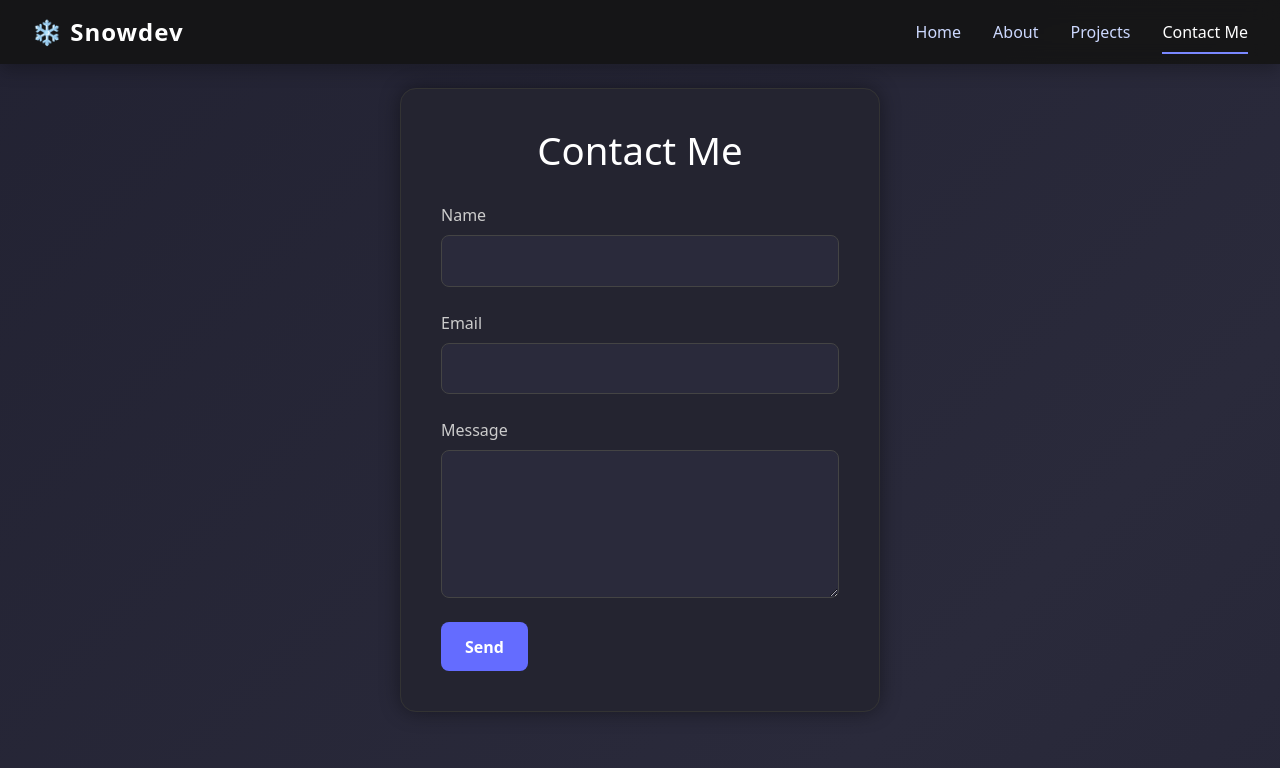
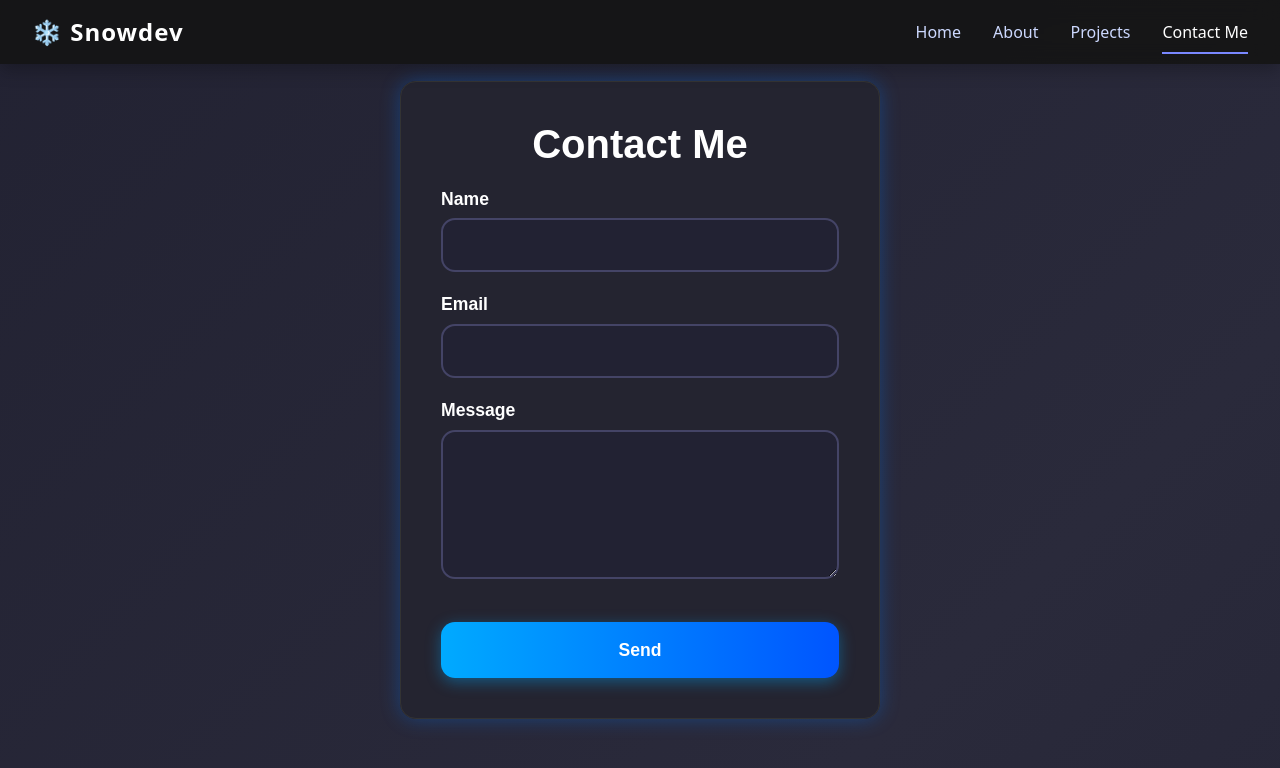
Before and after one commit to snowcloudsx/portfolio-m, a Vue app: page /contact in a window 1280 px wide. Shown: the top 768 px of the page. Built offline with nearby package versions, Linux system fonts and the light colour scheme.

Commit message:
Update Contact.vue

```diff
--- a/src/pages/Contact.vue
+++ b/src/pages/Contact.vue
@@ -15,20 +15,35 @@
           <label for="message">Message</label>
           <textarea id="message" rows="5" v-model="form.message" required></textarea>
         </div>
-        <div class="animate-slide-delay-4">
-          <button type="submit">Send</button>
+
+        <div class="field-group animate-slide-delay-4" style="margin-top: 1rem;">
+          <!-- Google reCAPTCHA widget -->
+          <div
+            class="g-recaptcha"
+            data-sitekey="6Ld8HUIrAAAAAIJPFOeJ3vKcED5qyn5o530_NqKE"
+          ></div>
+        </div>
+
+        <div class="animate-slide-delay-5" style="margin-top: 1.5rem;">
+          <button type="submit" :disabled="loading">
+            {{ loading ? "Sending..." : "Send" }}
+          </button>
         </div>
       </form>
     </div>
 
-    <div v-if="popup.visible" class="popup" :class="{ success: popup.success, error: !popup.success }">
+    <div
+      v-if="popup.visible"
+      class="popup"
+      :class="{ success: popup.success, error: !popup.success }"
+    >
       {{ popup.message }}
     </div>
   </div>
 </template>
 
 <script>
-import emailjs from 'emailjs-com';
+import emailjs from "emailjs-com";
 
 const BanWordPatterns = [
   /f[\W_]*[uüv][\W_]*[cçkq][\W_]*k/i,
@@ -52,36 +67,40 @@ const BanWordPatterns = [
   /s[\W_]*[p]+[\W_]*[i1!]+[\W_]*[cçkq]+/i,
   /t[\W_]*[w]+[\W_]*[a@]+[\W_]*[t+]/i,
   /m[\W_]*[o0]+[\W_]*[t+]+[\W_]*[h]+[\W_]*[e3]+[\W_]*[r]+[\W_]*[f]+[\W_]*[uü]+[\W_]*[cçkq]+[\W_]*[k]/i,
-  /a[\W_]*[s$5]+[\W_]*[s$5]+[\W_]*[h]+[\W_]*[o0]+[\W_]*[l3e]+/i
+  /a[\W_]*[s$5]+[\W_]*[s$5]+[\W_]*[h]+[\W_]*[o0]+[\W_]*[l3e]+/i,
 ];
 
-function normalize(text) {
-  return text
-    .toLowerCase()
-    .replace(/[\W_]+/g, ''); // remove all non-word characters (symbols, spaces, punctuation)
+function containsBannedWord(text) {
+  return BanWordPatterns.some((pattern) => pattern.test(text));
 }
 
-function containsBannedWord(text) {
-  const normalized = normalize(text);
-  return BanWordPatterns.some(pattern => pattern.test(normalized));
-}
-
-
 export default {
-  name: "App",
+  name: "ContactForm",
   data() {
     return {
       form: {
         name: "",
         email: "",
-        message: ""
+        message: "",
       },
       popup: {
         visible: false,
         message: "",
-        success: true
+        success: true,
+      },
+      loading: false,
+      lastSentTimestampKey: "contactFormLastSent",
+    };
+  },
+  mounted() {
+    if (!document.getElementById("recaptcha-script")) {
+      const script = document.createElement("script");
+      script.id = "recaptcha-script";
+      script.src = "https://www.google.com/recaptcha/api.js";
+      script.async = true;
+      script.defer = true;
+      document.head.appendChild(script);
     }
-    };
   },
   methods: {
     showPopup(message, success = true) {
@@ -92,9 +111,33 @@ export default {
         this.popup.visible = false;
       }, 4000);
     },
+    isRateLimited() {
+      const lastSent = localStorage.getItem(this.lastSentTimestampKey);
+      if (!lastSent) return false;
+      const lastSentTime = parseInt(lastSent, 10);
+      const now = Date.now();
+      return now - lastSentTime < 60000; // 1 minute
+    },
+    setRateLimitTimestamp() {
+      localStorage.setItem(this.lastSentTimestampKey, Date.now().toString());
+    },
+    validateRecaptcha() {
+      return (
+        window.grecaptcha &&
+        window.grecaptcha.getResponse &&
+        window.grecaptcha.getResponse().length > 0
+      );
+    },
+    resetRecaptcha() {
+      if (window.grecaptcha) {
+        window.grecaptcha.reset();
+      }
+    },
     submitForm() {
-      // Check for profanity
+      if (this.loading) return;
+
       const { name, email, message } = this.form;
+
       if (
         containsBannedWord(name) ||
         containsBannedWord(email) ||
@@ -104,8 +147,23 @@ export default {
         return;
       }
 
-      // Send with emailjs
-      emailjs.send(
+      if (this.isRateLimited()) {
+        this.showPopup(
+          "You can only send one message per minute. Please wait and try again.",
+          false
+        );
+        return;
+      }
+
+      if (!this.validateRecaptcha()) {
+        this.showPopup("Please complete the reCAPTCHA.", false);
+        return;
+      }
+
+      this.loading = true;
+
+      emailjs
+        .send(
           "service_6r50e8j",
           "template_mfagmof",
           { name, email, message },
@@ -116,13 +174,19 @@ export default {
           this.form.name = "";
           this.form.email = "";
           this.form.message = "";
+          this.setRateLimitTimestamp();
+          this.resetRecaptcha();
         })
         .catch((error) => {
           console.error("FAILED...", error);
           this.showPopup("Failed to send message. Please try again.", false);
+          this.resetRecaptcha();
+        })
+        .finally(() => {
+          this.loading = false;
         });
-    }
-  }
+    },
+  },
 };
 </script>
 
@@ -145,120 +209,99 @@ export default {
   border: 1px solid #333;
   border-radius: 16px;
   padding: 2.5rem;
+  width: 100%;
   max-width: 480px;
-  width: 100%;
-  box-shadow: 0 0 20px rgba(0, 0, 0, 0.4);
-  animation: fadeInUp 1s ease-out;
+  box-shadow: 0 0 20px #0077ff55;
+  font-family: "Poppins", sans-serif;
+  user-select: none;
 }
 
 h1 {
+  font-weight: 700;
+  font-size: 2.5rem;
+  margin-bottom: 1.2rem;
+  user-select: none;
   text-align: center;
-  margin-bottom: 2rem;
-  font-size: 2.4rem;
-  color: #ffffff;
 }
 
-form {
+.field-group {
+  margin-bottom: 1.2rem;
   display: flex;
   flex-direction: column;
 }
 
-.field-group {
-  display: flex;
-  flex-direction: column;
-  margin-bottom: 1.5rem;
-}
-
 label {
-  font-weight: 500;
-  margin-bottom: 0.5rem;
-  color: #ccc;
+  font-weight: 600;
+  font-size: 1.1rem;
+  margin-bottom: 0.4rem;
+  user-select: none;
 }
 
 input,
 textarea {
-  background-color: #2a2a3b;
-  color: #fff;
-  border: 1px solid #444;
-  border-radius: 8px;
+  background-color: #222233;
+  border: 2px solid #444466;
+  border-radius: 14px;
   padding: 0.8rem 1rem;
   font-size: 1rem;
-  transition: border-color 0.3s, box-shadow 0.3s;
+  font-family: "Poppins", sans-serif;
+  color: white;
+  transition: border-color 0.3s ease;
 }
 
 input:focus,
 textarea:focus {
+  border-color: #00aaff;
   outline: none;
-  border-color: #646cff;
-  box-shadow: 0 0 10px #646cff66;
 }
 
 button {
-  background-color: #646cff;
+  background: linear-gradient(90deg, #00aaff, #0055ff);
   color: white;
-  font-weight: 600;
-  font-size: 1rem;
-  padding: 0.8rem 1.5rem;
+  font-weight: 700;
+  font-size: 1.1rem;
   border: none;
-  border-radius: 8px;
+  border-radius: 14px;
+  padding: 0.9rem 1rem;
   cursor: pointer;
-  transition: transform 0.3s ease, box-shadow 0.3s ease;
-  align-self: flex-end;
+  transition: background 0.3s ease;
+  user-select: none;
+  box-shadow: 0 4px 15px rgba(0, 170, 255, 0.4);
+  width: 100%;
 }
 
-button:hover {
-  transform: scale(1.05);
-  box-shadow: 0 0 12px #646cffaa;
+button:disabled {
+  background: #555a75;
+  cursor: not-allowed;
+  box-shadow: none;
 }
 
-@keyframes fadeInUp {
-  0% {
-    opacity: 0;
-    transform: translateY(30px);
-  }
-  100% {
-    opacity: 1;
-    transform: translateY(0);
-  }
+button:hover:not(:disabled) {
+  background: linear-gradient(90deg, #0055ff, #00aaff);
 }
 
-.animate-pop {
-  animation: popIn 0.8s ease forwards;
+.popup {
+  position: fixed;
+  bottom: 2rem;
+  left: 50%;
+  transform: translateX(-50%);
+  padding: 1rem 2rem;
+  border-radius: 10px;
+  font-weight: 600;
+  user-select: none;
+  box-shadow: 0 0 15px rgba(0, 0, 0, 0.3);
+  z-index: 9999;
+  animation: popupFadeIn 0.5s ease forwards;
 }
 
-@keyframes popIn {
-  0% {
-    opacity: 0;
-    transform: scale(0.85);
-  }
-  100% {
-    opacity: 1;
-    transform: scale(1);
-  }
+.popup.success {
+  background-color: #009933cc;
+  color: #e6ffe6;
 }
 
-.animate-slide-delay-1 {
-  animation: fadeInUp 0.8s ease forwards;
-  animation-delay: 0.3s;
-}
-.animate-slide-delay-2 {
-  animation: fadeInUp 0.8s ease forwards;
-  animation-delay: 0.5s;
-}
-.animate-slide-delay-3 {
-  animation: fadeInUp 0.8s ease forwards;
-  animation-delay: 0.7s;
-}
-.animate-slide-delay-4 {
-  animation: fadeInUp 0.8s ease forwards;
-  animation-delay: 0.9s;
-}
-.animate-slide-delay-1,
-.animate-slide-delay-2,
-.animate-slide-delay-3,
-.animate-slide-delay-4 {
-  opacity: 0;
-  animation-fill-mode: forwards;
+.popup.error {
+  background-color: #cc3300cc;
+  color: #ffe6e6;
 }
 
 @keyframes gradientBG {
@@ -273,41 +316,14 @@ button:hover {
   }
 }
 
-.popup {
-  position: fixed;
-  top: 2rem;
-  right: 2rem;
-  padding: 1rem 1.5rem;
-  border-radius: 10px;
-  font-weight: 500;
-  color: #fff;
-  z-index: 9999999999;
-  box-shadow: 0 0 16px rgba(0, 0, 0, 0.3);
-  animation: slideIn 0.3s ease, fadeOut 0.5s ease 3.5s forwards;
-  max-width: 320px;
-  word-wrap: break-word;
-  font-size: 1rem;
-}
-.popup.success {
-  background-color: #4caf50;
-}
-.popup.error {
-  background-color: #f44336;
-}
-@keyframes slideIn {
+@keyframes popupFadeIn {
   from {
     opacity: 0;
-    transform: translateX(40px);
+    transform: translate(-50%, 20px);
   }
   to {
     opacity: 1;
-    transform: translateX(0);
-  }
-}
-@keyframes fadeOut {
-  to {
-    opacity: 0;
-    transform: translateX(40px);
+    transform: translate(-50%, 0);
   }
 }
 </style>
```
Lines whose indentation alone changed are shown as unchanged.
